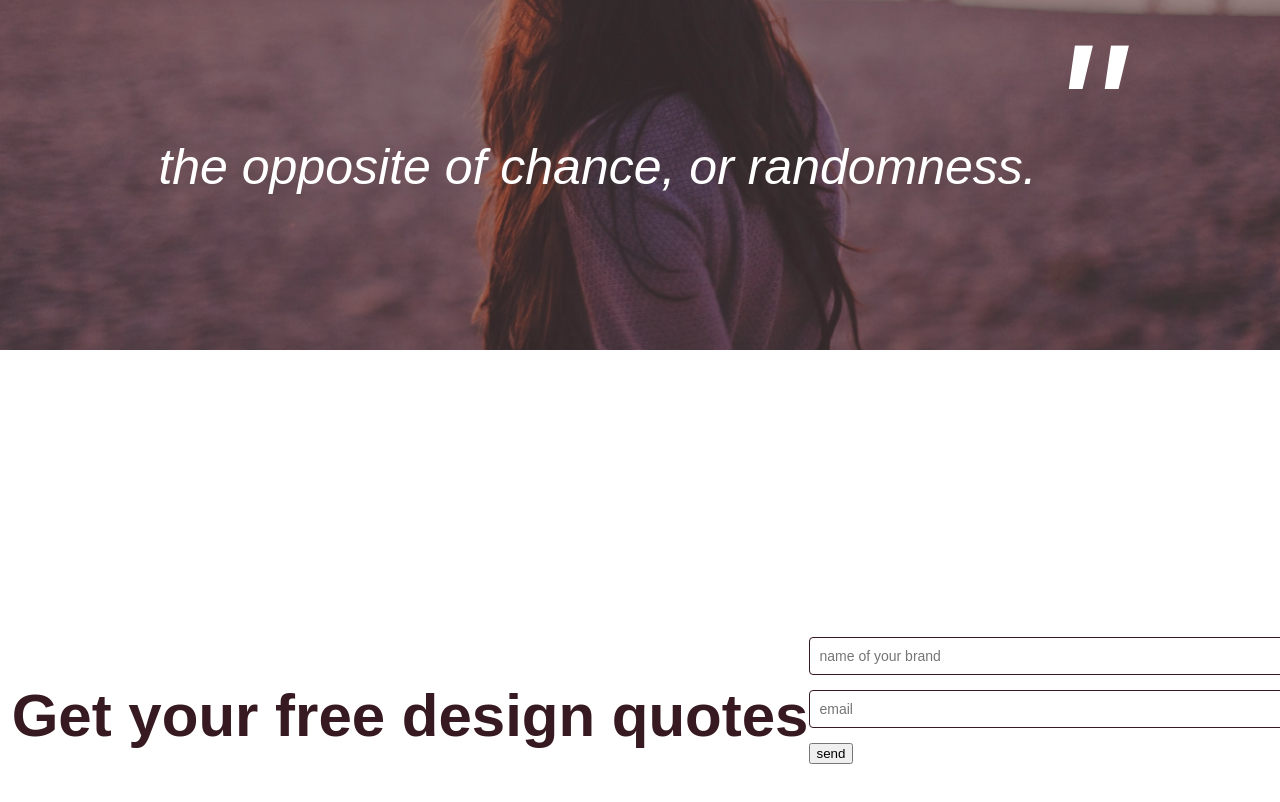
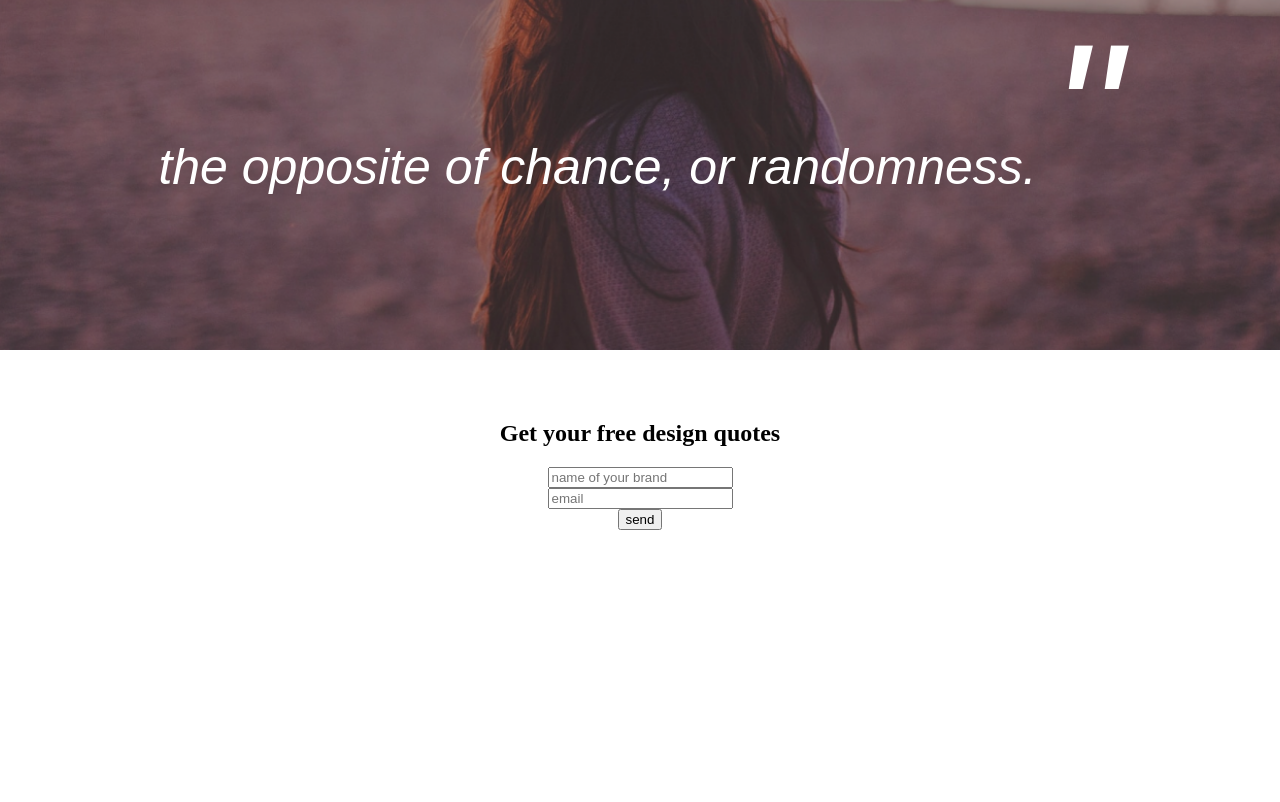
Before and after one commit to KoumeniUlrich/E-Commerce-Project, a plain HTML site: page index.html in a window 1280 px wide. Shown: the part 2383-3185 px from the top of the page. After the commit the page ends 2963 px from the top, so only its background shows below. Drawn offline with Linux system fonts and the light colour scheme; files whose address does not match are found by name.

Commit message:
mon 7 ieme commit

```diff
--- a/asset/css/styles-creation.css
+++ b/asset/css/styles-creation.css
@@ -131,27 +131,12 @@ font-size: 50px; font-style: italic;
 }
 
 /*section-4*/
-.ber{
-    margin: 0;
-    padding: 0;
-    font-family: arial,sans-serif;
-    display: flex; justify-content: center;
-    align-items: center;height: 700px;
-    background-color: #FFFFFF;
+
+.bloc{
+    display: flex;
+    flex-direction: column;
+    text-align: center;
+    margin: 50px;
+    padding: auto;
+
 }
-.ber>h1{
-    margin-bottom: 20px;
-    font-size: 60px;
-    color: #361921;
-}
-input[type="text"],input[type="email"] {
-    width: 100%; padding: 10px; margin-bottom: 15px;
-    border-radius: 4px; border: 1px solid #361921;
-    font-size: 14px;
-}
-input[type="sub,it"]{
-    border: none; border-radius: 4px;
-    padding: 10px 20px;
-    background-color: #361921;
-    cursor: pointer; font-size: 14px;
-}
--- a/index.html
+++ b/index.html
@@ -102,20 +102,21 @@
 
     </div>
 </section>
-<section>
+<section class="bloc">
     <div class="ber">
         <h1>
             <span>
                 Get your free design quotes
             </span>
         </h1>
+
+    </div>
+    <div class="ber2">
         <form action=" ">
-            <input type="text" name="brand" placeholder="name of your brand" required>
-            <input type="email" name="email" placeholder="email" required>
+            <input type="text" name="brand" placeholder="name of your brand" required><br>
+            <input type="email" name="email" placeholder="email" required><br>
             <input type="submit" value="send">
         </form>
-
-
     </div>
 </section>
 
```
